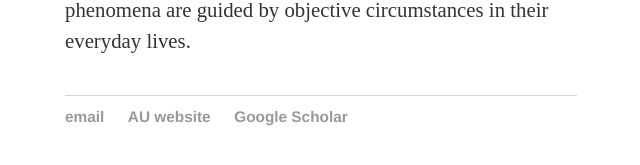
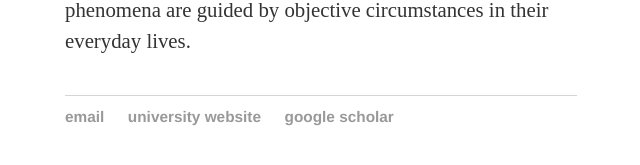
Before and after one commit to mbisgaard/mbisgaard.github.io, a Jekyll site: the page built from index.html, in a window 1280 px wide. Shown: the part 592-757 px from the top of the page, without its empty margins (319-959 px from the left). Built offline with Jekyll 4.4.1, drawn with Linux system fonts in a browser that asks for light colours.

Commit message:
Update default.html

```diff
--- a/_layouts/default.html
+++ b/_layouts/default.html
@@ -21,8 +21,8 @@
 			<footer>
 	    		<ul>
 	        		<li><a href="mailto:mbisgaard@ps.au.dk">email</a></li>
-	        		<li><a href="http://pure.au.dk/portal/en/persons/martin-bisgaard-christiansen%2827dd10ea-b6e6-4be0-a8af-ec1e04d9cf58%29/persons/martin-bisgaard-christiansen%2827dd10ea-b6e6-4be0-a8af-ec1e04d9cf58%29.html">AU website</a></li>
-	        		<li><a href="https://scholar.google.dk/citations?hl=en&user=ol_mJckAAAAJ">Google Scholar</a></li>
+	        		<li><a href="http://pure.au.dk/portal/en/persons/martin-bisgaard-christiansen%2827dd10ea-b6e6-4be0-a8af-ec1e04d9cf58%29/persons/martin-bisgaard-christiansen%2827dd10ea-b6e6-4be0-a8af-ec1e04d9cf58%29.html">university website</a></li>
+	        		<li><a href="https://scholar.google.dk/citations?hl=en&user=ol_mJckAAAAJ">google scholar</a></li>
 
 				</ul>
 			</footer>
```
